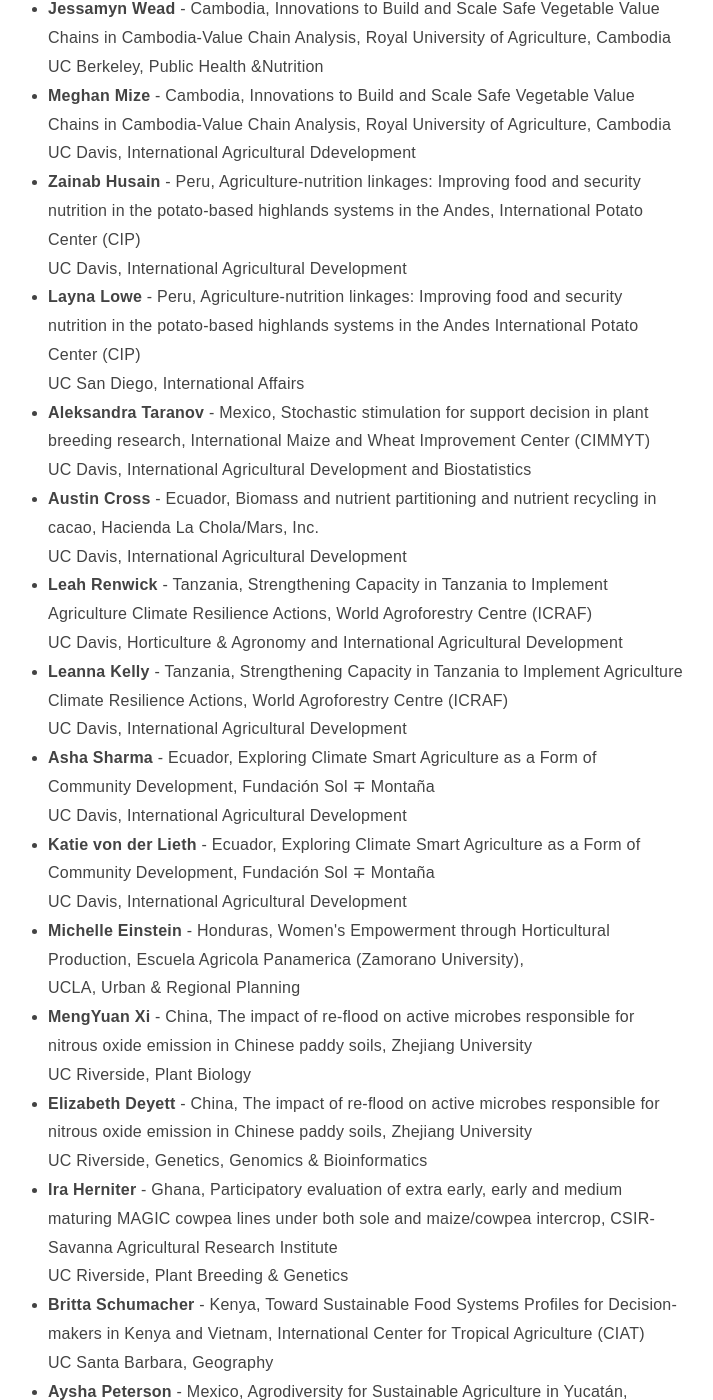
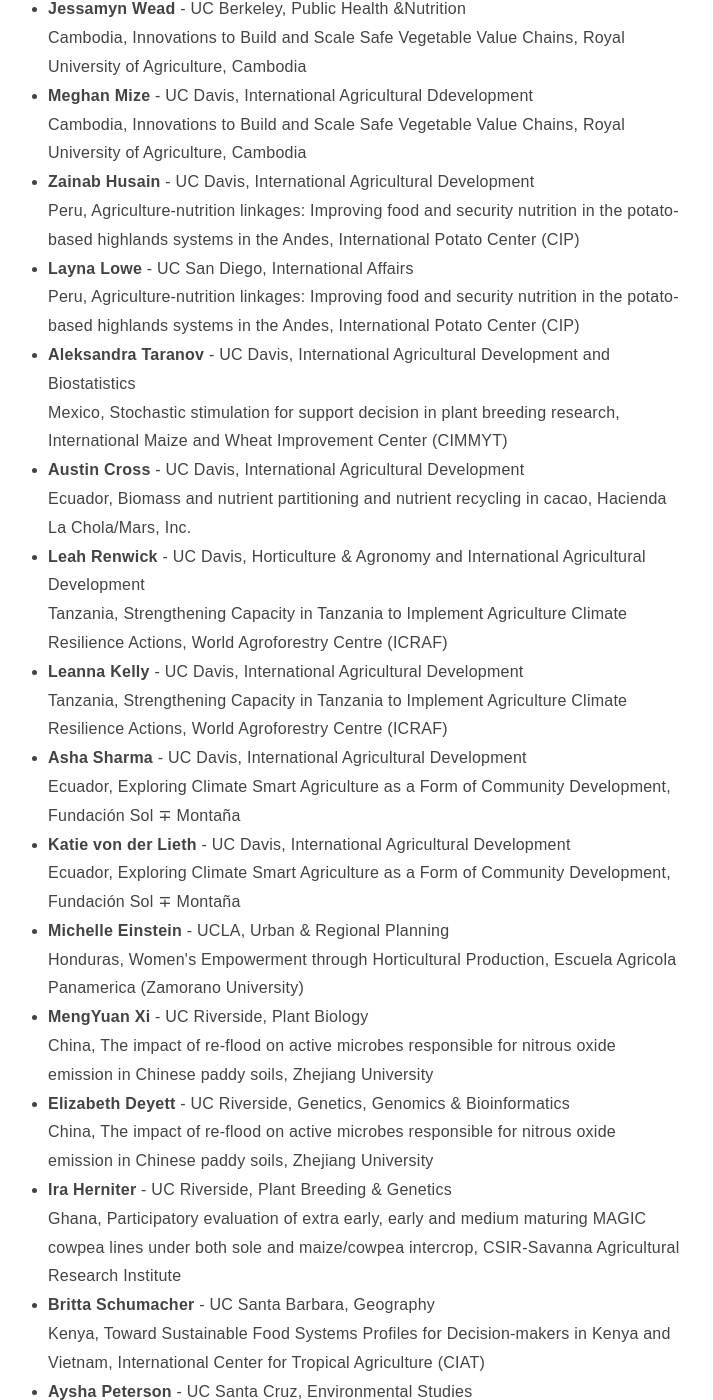
Before and after one commit to ucdavis/ip, a Jekyll site: the page built from _posts/profiles/RIFA/2015-02-12-Fellows.markdown, in a window 1280 px wide and 1400 px high, scrolled down 845 px. Shown: the whole window, without its empty margins (120-833 px from the left). Built offline with Jekyll 4.4.1, drawn with Linux system fonts in a browser that asks for light colours; nearby versions of some CDN libraries; some of the changed text lies outside the part shown.

Commit message:
2018 edits

```diff
--- a/_posts/profiles/RIFA/2015-02-12-Fellows.markdown
+++ b/_posts/profiles/RIFA/2015-02-12-Fellows.markdown
@@ -12,38 +12,54 @@
 <p> Beginning this May, 2018 RIFA fellows will be headed around the globe to work on agricultural development projects with focus on vegetable value chain analysis, climate smart agriculture, women's empowerment, digital services for smallholder farmers and more. These fellows work with an in-coutnry host organization and a UC-based mentor to help bring research to action and gain professional experience working in development abroad. Best of luck to our 2018 cohort!</p><br>
 
 <ul>
-	<li><b>Jessamyn Wead</b> - Cambodia, Innovations to Build and Scale Safe Vegetable Value Chains in Cambodia-Value Chain Analysis, Royal University of Agriculture, Cambodia<br>
-	 UC Berkeley, Public Health &amp;Nutrition</li>
-	<li><b>Meghan Mize</b> - Cambodia, Innovations to Build and Scale Safe Vegetable Value Chains in Cambodia-Value Chain Analysis, Royal University of Agriculture, Cambodia<br>
-	UC Davis, International Agricultural Ddevelopment</li>
-	<li><b>Zainab Husain</b> - Peru, Agriculture-nutrition linkages: Improving food and security nutrition in the potato-based highlands systems in the Andes, International Potato Center (CIP)<br>
-	UC Davis, International Agricultural Development</li>
-	<li><b>Layna Lowe</b> - Peru, Agriculture-nutrition linkages: Improving food and security nutrition in the potato-based highlands systems in the Andes International Potato Center (CIP)<br>
-	UC San Diego, International Affairs</li>
-	<li><b>Aleksandra Taranov</b> - Mexico, Stochastic stimulation for support decision in plant breeding research, International Maize and Wheat Improvement Center (CIMMYT)<br>
-	UC Davis, International Agricultural Development and Biostatistics</li>
-	<li><b>Austin Cross</b> - Ecuador, Biomass and nutrient partitioning and nutrient recycling in cacao, Hacienda La Chola/Mars, Inc.<br>
-	UC Davis, International Agricultural Development</li>
-	<li><b>Leah Renwick</b> - Tanzania, Strengthening Capacity in Tanzania to Implement Agriculture Climate Resilience Actions, World Agroforestry Centre (ICRAF)<br>
-	UC Davis, Horticulture &amp; Agronomy and International Agricultural Development</li>
-	<li><b>Leanna Kelly</b> - Tanzania, Strengthening Capacity in Tanzania to Implement Agriculture Climate Resilience Actions, World Agroforestry Centre (ICRAF)<br>
-	UC Davis, International Agricultural Development</li>
-	<li><b>Asha Sharma</b> - Ecuador, Exploring Climate Smart Agriculture as a Form of Community Development, Fundación Sol &mp; Montaña<br>
-	UC Davis, International Agricultural Development</li>
-	<li><b>Katie von der Lieth</b> - Ecuador, Exploring Climate Smart Agriculture as a Form of Community Development, Fundación Sol &mp; Montaña<br>
-	UC Davis, International Agricultural Development</li>
-	<li><b>Michelle Einstein</b> - Honduras, Women's Empowerment through Horticultural Production, Escuela Agricola Panamerica (Zamorano University), <br>
-	UCLA, Urban &amp; Regional Planning</li>
-	<li><b>MengYuan Xi</b> - China, The impact of re-flood on active microbes responsible for nitrous oxide emission in Chinese paddy soils, Zhejiang University<br>
-	UC Riverside, Plant Biology</li>
-	<li><b>Elizabeth Deyett</b> -  China, The impact of re-flood on active microbes responsible for nitrous oxide emission in Chinese paddy soils, Zhejiang University<br>
-	UC Riverside, Genetics, Genomics &amp; Bioinformatics</li>
-	<li><b>Ira Herniter</b> - Ghana, Participatory evaluation of extra early, early and medium maturing MAGIC cowpea lines under both sole and maize/cowpea intercrop, CSIR-Savanna Agricultural Research Institute<br>
-	UC Riverside, Plant Breeding &amp; Genetics</li>
-	<li><b>Britta Schumacher</b> - Kenya, Toward Sustainable Food Systems Profiles for Decision-makers in Kenya and Vietnam, International Center for Tropical Agriculture (CIAT)<br>
-	UC Santa Barbara, Geography</li>
-	<li><b>Aysha Peterson</b> - Mexico, Agrodiversity for Sustainable Agriculture in Yucatán, Universidad Autónoma de Yucatán<br>
-	UC Santa Cruz, Environmental Studies</li>
-	<li><b>Dalynna Jun Moser</b> - Uganda, Digital platforms for African smallholder farmers to access ‘bundled services’, Olam Internatioanl Ltd.<br>
-	UC San Deigo, International Affairs</li>
+	<li><b>Jessamyn Wead</b> - UC Berkeley, Public Health &amp;Nutrition<br>
+	Cambodia, Innovations to Build and Scale Safe Vegetable Value Chains, Royal University of Agriculture, Cambodia</li>
+
+	<li><b>Meghan Mize</b> - UC Davis, International Agricultural Ddevelopment<br>
+	Cambodia, Innovations to Build and Scale Safe Vegetable Value Chains, Royal University of Agriculture, Cambodia</li>
+
+	<li><b>Zainab Husain</b> - UC Davis, International Agricultural Development<br>
+	Peru, Agriculture-nutrition linkages: Improving food and security nutrition in the potato-based highlands systems in the Andes, International Potato Center (CIP)</li>
+
+	<li><b>Layna Lowe</b> - UC San Diego, International Affairs<br>
+	Peru, Agriculture-nutrition linkages: Improving food and security nutrition in the potato-based highlands systems in the Andes, International Potato Center (CIP)</li>
+
+	<li><b>Aleksandra Taranov</b> - UC Davis, International Agricultural Development and Biostatistics<br>
+	Mexico, Stochastic stimulation for support decision in plant breeding research, International Maize and Wheat Improvement Center (CIMMYT)</li>
+
+	<li><b>Austin Cross</b> - UC Davis, International Agricultural Development<br>
+	Ecuador, Biomass and nutrient partitioning and nutrient recycling in cacao, Hacienda La Chola/Mars, Inc.</li>
+
+	<li><b>Leah Renwick</b> - UC Davis, Horticulture &amp; Agronomy and International Agricultural Development<br>
+	Tanzania, Strengthening Capacity in Tanzania to Implement Agriculture Climate Resilience Actions, World Agroforestry Centre (ICRAF)</li>
+
+	<li><b>Leanna Kelly</b> - UC Davis, International Agricultural Development<br>
+	Tanzania, Strengthening Capacity in Tanzania to Implement Agriculture Climate Resilience Actions, World Agroforestry Centre (ICRAF)</li>
+
+	<li><b>Asha Sharma</b> - UC Davis, International Agricultural Development<br>
+	Ecuador, Exploring Climate Smart Agriculture as a Form of Community Development, Fundación Sol &mp; Montaña</li>
+
+	<li><b>Katie von der Lieth</b> - UC Davis, International Agricultural Development<br>
+	Ecuador, Exploring Climate Smart Agriculture as a Form of Community Development, Fundación Sol &mp; Montaña</li>
+
+	<li><b>Michelle Einstein</b> - UCLA, Urban &amp; Regional Planning<br>
+	Honduras, Women's Empowerment through Horticultural Production, Escuela Agricola Panamerica (Zamorano University)</li>
+
+	<li><b>MengYuan Xi</b> - UC Riverside, Plant Biology<br>
+	China, The impact of re-flood on active microbes responsible for nitrous oxide emission in Chinese paddy soils, Zhejiang University</li>
+
+	<li><b>Elizabeth Deyett</b> - UC Riverside, Genetics, Genomics &amp; Bioinformatics<br>
+	China, The impact of re-flood on active microbes responsible for nitrous oxide emission in Chinese paddy soils, Zhejiang University</li>
+
+	<li><b>Ira Herniter</b> - UC Riverside, Plant Breeding &amp; Genetics<br>
+	Ghana, Participatory evaluation of extra early, early and medium maturing MAGIC cowpea lines under both sole and maize/cowpea intercrop, CSIR-Savanna Agricultural Research Institute</li>
+
+	<li><b>Britta Schumacher</b> - UC Santa Barbara, Geography<br>
+	Kenya, Toward Sustainable Food Systems Profiles for Decision-makers in Kenya and Vietnam, International Center for Tropical Agriculture (CIAT)</li>
+
+	<li><b>Aysha Peterson</b> - UC Santa Cruz, Environmental Studies<br>
+	Mexico, Agrodiversity for Sustainable Agriculture in Yucatán, Universidad Autónoma de Yucatán</li>
+
+	<li><b>Dalynna Jun Moser</b> - UC San Deigo, International Affairs<br>
+	Uganda, Digital platforms for African smallholder farmers to access ‘bundled services’, Olam Internatioanl Ltd.</li>
 </ul>
```
